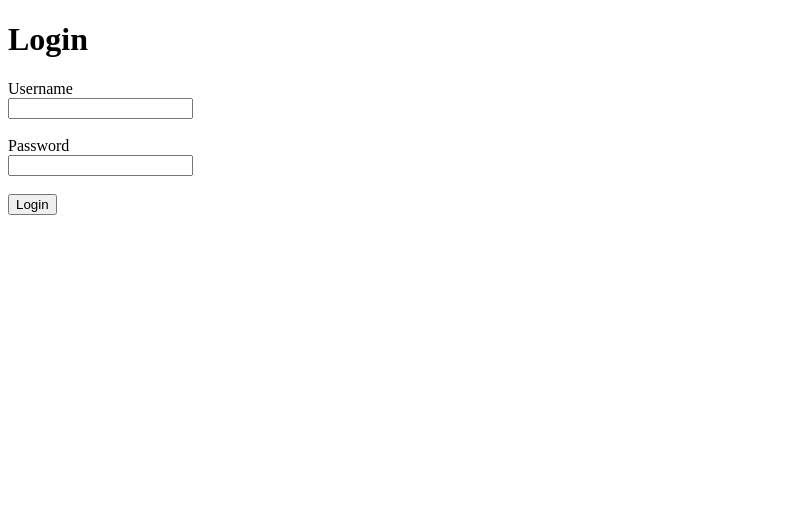
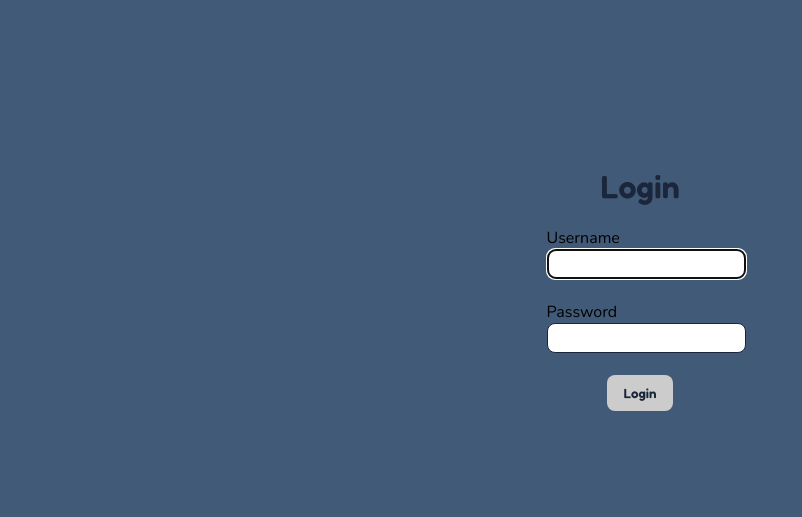
Before and after one commit to miraphira/pet-health-monitor, a FastAPI app: page /login in a window 1280 px wide. Shown: the top 517 px of the page, without its empty margins (0-802 px from the left). Run offline with FastAPI, Linux system fonts and the light colour scheme.

```diff
--- a/static/style.css
+++ b/static/style.css
@@ -2,6 +2,34 @@ body {
     font-family: 'Nunito', sans-serif;
     background-color: #415a77;
     padding: 30px;
+}
+
+.login-container {
+    display: flex;
+    justify-content: center;
+    align-items: center;
+    height: 60vh;
+}
+
+.login-card input {
+    width:100%;
+    padding: 5px;
+    border-radius: 8px;
+    border: 1px solid #1b263b;
+}
+
+.error {
+    color: red;
+    margin-bottom: 15px;
+}
+
+.login-card button {
+    font-family: 'Fredoka', sans-serif;
+    color: #1b263b;
+    font-weight: bold;
+    border-radius: 8px;
+    cursor: pointer;
+    background-color: #ccc;
 }
 
 .container {
--- a/templates/index.html
+++ b/templates/index.html
@@ -21,7 +21,7 @@
             <div class="header-info">
                 <p>{{ today_date }}</p>
                 <h1>Pet Health Dashboard</h1>
-                <h2>Halo, {{ username }}</h2>
+                <h2>Hi, {{ username }}!</h2>
                 <p><strong>Pet Mood:</strong> {{ mood_moi }}</p>
             </div>
 
--- a/templates/login.html
+++ b/templates/login.html
@@ -1,20 +1,30 @@
 <!DOCTYPE html>
 <html>
     <head>
-        <title>Login</title>
+        <title>Login Dashboard</title>
+
+        <link rel="preconnect" href="https://fonts.googleapis.com">
+        <link rel="preconnect" href="https://fonts.gstatic.com" crossorigin>
+        <link href="https://fonts.googleapis.com/css2?family=Fredoka:wght@400;600&family=Nunito:wght@400;600&display=swap" rel="stylesheet">
+
+        <link rel="stylesheet" href="/static/style.css">
+        <link rel="icon" href="/static/favicon.ico">
+
     </head>
     <body>
+        <div class="login-container">
+            <div class="login-card">
                 <h1>Login</h1>
 
                 {% if error %}
-            <p style="color: red;">
+                    <p class="error">
                         {{ error }}
                     </p>
                 {% endif %}
 
                 <form action="/login" method="post">
                     <label>Username</label><br>
-            <input type="text" name="username" required><br><br>
+                    <input type="text" name="username" required autofocus><br><br>
 
                     <label>Password</label><br>
                     <input type="password" name="password" required><br><br>
@@ -24,5 +34,7 @@
                     </button>
 
                 </form>
+            </div>
+        </div>
     </body>
 </html>
```
Also changed, not shown: README.md. Lines whose indentation alone changed are shown as unchanged.
